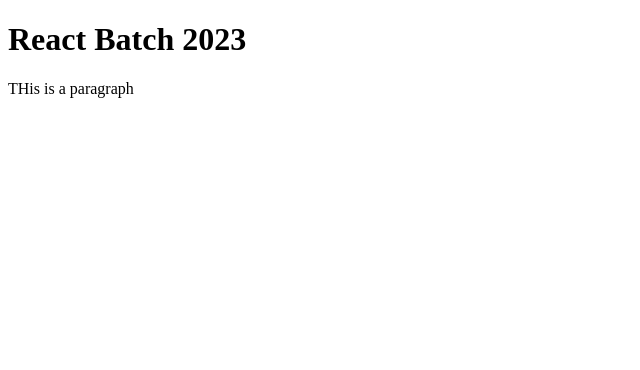
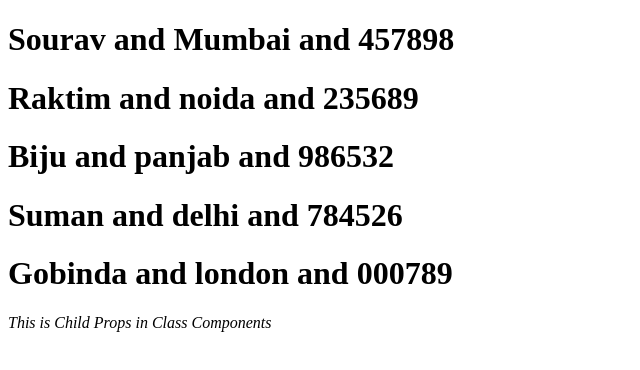
Before and after one commit to dassujan/ejobindiareact, a React (Create React App) app: page / in a window 1280 px wide. Shown: the top 370 px of the page, without its empty margins (0-640 px from the left). Built offline with nearby package versions, Linux system fonts and the light colour scheme.

Commit message:
DAY018 - REACT COMPONENTS [FUNCTIONAL & CLASS], PROPS

```diff
--- a/src/App.js
+++ b/src/App.js
@@ -1,8 +1,35 @@
+// import FirstFun from "./components/FirstFun.jsx";
+// import {FirstFun, FirstFun1} from "./components/FirstFun.jsx";
+// import FirstClass from "./components/FirstClass.jsx";
+import ClassProps from './components/ClassProps.jsx';
+import FunProps from './components/FunProps.jsx';
+
 function App() {
+  var name = "Sujan";
   return (
-    <div className="App">
-      <h1>React Batch 2023</h1>
-      <p>THis is a paragraph</p>
+    <div>
+      {/* <FirstFun1/> */}
+      {/* <FirstFun/> */}
+      {/* <FirstClass/> */}
+      {/* <FunProps/> */}
+      {/* <FunProps name = {name} add = "Burdwan" pin = "713101"/>
+      <FunProps name = 'Sourav' add = "Mumbai" pin = "457898"/>
+      <FunProps name = 'Raktim' add = "noida" pin = "235689"/>
+      <FunProps name = 'Biju' add = "panjab" pin ="986532"/>
+      <FunProps name = 'Suman' add = "delhi" pin ="784526"/>
+      <FunProps name = 'Harry' add = "pune" pin ="321548"/>
+      <FunProps name='Gobinda' add='london' pin='000789'>
+        <em>This is Child Props</em>
+      </FunProps> */}
+      {/* <ClassProps com = "Class" besi = 'Fun'/> */}
+      <ClassProps name = 'Sourav' add = "Mumbai" pin = "457898"/>
+      <ClassProps name = 'Raktim' add = "noida" pin = "235689"/>
+      <ClassProps name = 'Biju' add = "panjab" pin ="986532"/>
+      <ClassProps name = 'Suman' add = "delhi" pin ="784526"/>
+      <ClassProps name='Gobinda' add='london' pin='000789'>
+        <em>This is Child Props in Class Components</em>
+      </ClassProps>
+
     </div>
   );
 }
--- /dev/null
+++ b/src/components/ClassProps.jsx
@@ -0,0 +1,20 @@
+import React, {Component} from 'react'
+
+export class ClassProps extends Component {
+    constructor(props){
+        super(props);
+    }
+    render() {
+        const {name, add, pin, children} = this.props;
+        return (
+            <div>
+                {/* <h1>{this.props.com} And {this.props.besi} And</h1> */}
+                <h1>{name} and {add} and {pin}</h1>
+                {children}
+
+            </div>
+        )
+    }
+}
+
+export default ClassProps;
--- /dev/null
+++ b/src/components/FirstClass.jsx
@@ -0,0 +1,17 @@
+// import React from "react";
+// class FirstClass extends React.Component{}
+
+import React,{Component} from "react";
+
+class FirstClass extends Component{
+    // constructor(){
+    //     super();
+    // }
+
+    render() {
+        return (
+            <h1>First Class Component</h1>
+        )
+    }
+}
+export default FirstClass;
--- /dev/null
+++ b/src/components/FirstFun.jsx
@@ -0,0 +1,15 @@
+import React from "react";
+
+// const FirstFun =() => <h1>First Functional Component</h1>
+const FirstFun =()=>{
+    return(
+        <h1>First Functional Components{45+25}</h1>
+    )
+}
+// export const FirstFun1 =()=>{
+//     return(
+//         <h1>Second Functional Components</h1>
+//     )
+// }
+
+export default FirstFun;
--- /dev/null
+++ b/src/components/FunProps.jsx
@@ -0,0 +1,17 @@
+import React from 'react'
+
+// const FunProps = (props) => {}
+const FunProps = ({name, add, pin, children}) => {
+    // const {name, add, pin, children} = props;
+  return (
+    <div>
+        {/* <h1>Example of Functional Props</h1> */}
+        {/* <h1>{props.name} and {props.add} and {props.pin}</h1>
+        {props.children} */}
+        <h1>{name} and {add} and {pin}</h1>
+        {children}
+    </div>
+  )
+}
+
+export default FunProps
```
